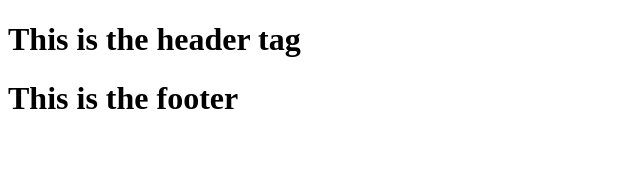
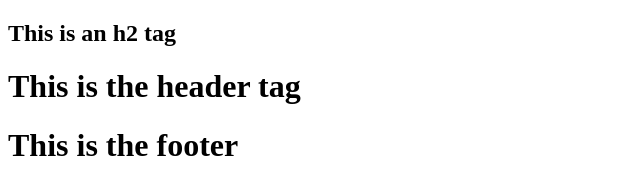
Before and after one commit to LUC-Intro-to-Web-Development/cpst342_fall2025_class_ex_repo, a plain HTML site: page index.html in a window 1280 px wide. Shown: the whole page, without its empty margins (0-640 px from the left). Drawn offline with Linux system fonts and the light colour scheme.

Commit message:
added h2 tag to index header

```diff
--- a/index.html
+++ b/index.html
@@ -5,6 +5,7 @@
     </head>
     <body>
         <header>
+            <h2>This is an h2 tag</h2>
             <h1>This is the header tag</h1>
         </header>
 
```
